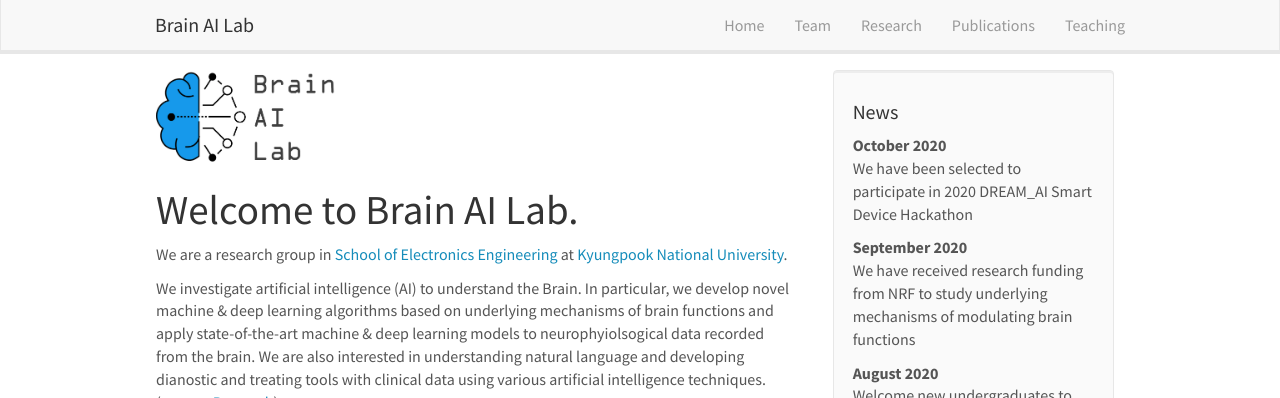
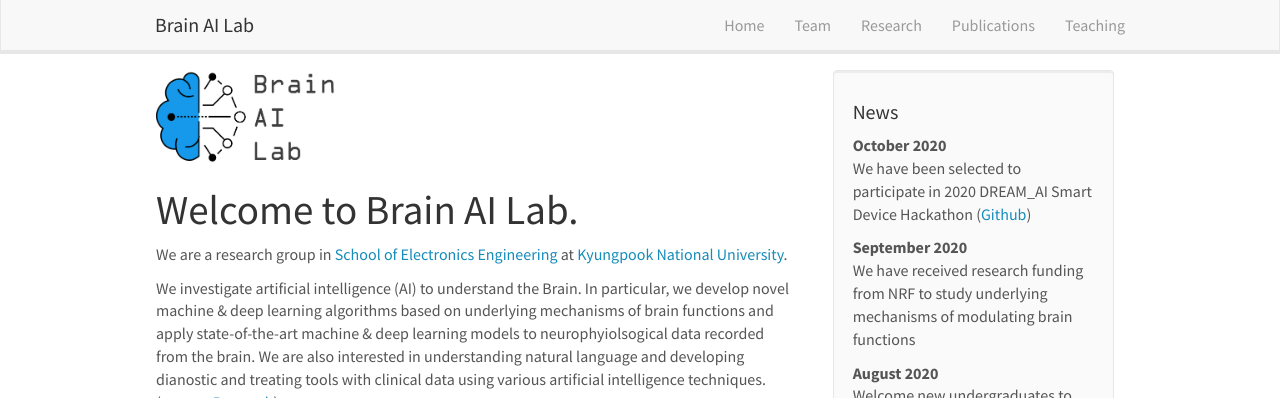
Before and after one commit to KNU-BrainAI/knu-brainai.github.io, a Jekyll site: the page built from _pages/home.md, in a window 1280 px wide. Shown: the top 398 px of the page. Built offline with Jekyll 4.4.1, drawn with Linux system fonts in a browser that asks for light colours; nearby versions of some CDN libraries.

Commit message:
Update news.yml

```diff
--- a/_data/news.yml
+++ b/_data/news.yml
@@ -1,5 +1,5 @@
 - date: October 2020
-  headline: "We have been selected to participate in 2020 DREAM_AI Smart Device Hackathon"
+  headline: "We have been selected to participate in 2020 DREAM_AI Smart Device Hackathon (<a href='https://github.com/KNU-BrainAI/Chatbot'>Github</a>)"
   details: "팀명: 크누아이, 팀원: 박영훈, 권현지, 이은찬, 주제: seq2seq-based 챗봇 개발"
 
 - date: September 2020
```
